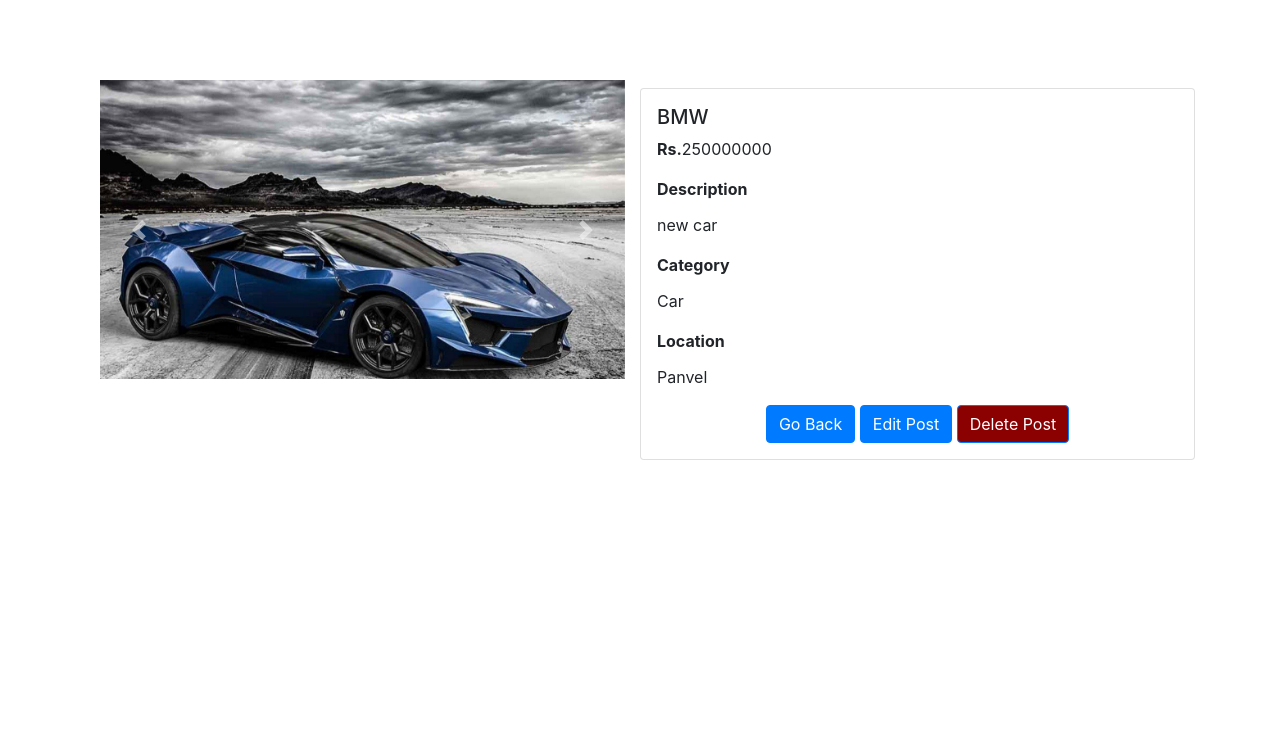
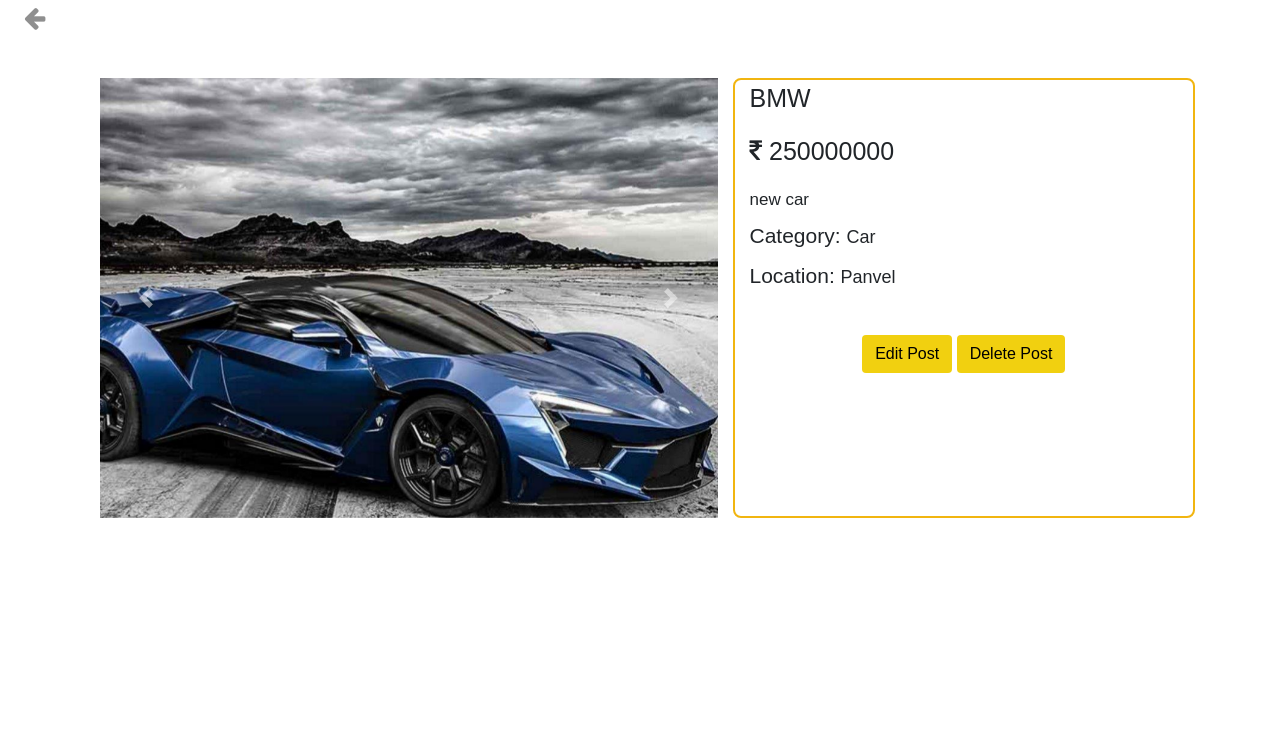
Before and after one commit to kadammayuresh008/Blankabotzproject, a Django app: page /productdetails/1cc6fa89-1714-46df-8fab-cf3b4e303794 in a window 1280 px wide. Shown: the part 58-801 px from the top of the page. After the commit the page ends 576 px from the top, so only its background shows below. Run offline with Django 3.2, Linux system fonts and the light colour scheme; data comes from the database, SQL or seed files in the repository; both versions use the stored data as it was after the commit; some libraries are stand-ins or nearby versions.

Commit message:
css styles done

```diff
--- a/Xyzlo/User/static/css/styles.css
+++ b/Xyzlo/User/static/css/styles.css
@@ -92,7 +92,7 @@ text-decoration: none;
     font-family: Arial, Helvetica, sans-serif;
     font-size: 50px;
     margin-bottom: 5vh;
-    color:rgb(223, 126, 0);
+    color:rgb(253, 188, 10);
 }
 
 .hr {
@@ -229,6 +229,167 @@ text-decoration: none;
     margin-top: 0;
 }
 
+.buyrent-form {
+    padding: 2vh 4vh;
+    margin-top: 5vh;
+    margin-bottom: 2vh;
+}
+
+.buyrent-title {
+    font-family: Arial, Helvetica, sans-serif;
+    margin: 0 0 5vh 0;
+    color:rgb(253, 188, 10);
+}
+
+.buyrent-form select {
+    border-radius: 2vh;
+    background-color: rgb(221, 221, 221);
+    height: 7vh;
+}
+
+.buyrent-btn {
+    background-color: rgb(241, 208, 16);
+    margin-top: 3vh;
+}
+
+.back-btn {
+    font-size: 25px;
+    color: rgb(143, 143, 143);
+    margin: 3vh;
+}
+
+.back-btn:hover {
+    color: black;
+}
+
+.product-details {
+    font-family: Arial, Helvetica, sans-serif;
+}
+
+.product-details img {
+    height: 55vh;
+    background-size: cover;
+    object-fit: cover;
+    cursor: pointer;
+    background-repeat: no-repeat;
+    transition: 0.3s;
+}
+
+.product-details img:hover {
+    opacity: 0.8;
+}
+
+.details {
+    border: 0.3vh solid rgb(241, 181, 16);
+    border-radius: 1vh;
+}
+
+.product-name {
+    font-size: 25px;
+}
+
+.product-price {
+    font-size: 25px;
+}
+
+.product-desc {
+    font-size: 17px;
+    margin-bottom: 1vh;
+}
+
+.location, .category {
+    font-style: bold;
+    font-size: 21px;
+}
+
+.product-location, .product-category {
+    font-size: 18px;
+}
+
+.editpost-btn, .dltpost-btn, .pay-btn {
+    background-color: rgb(241, 208, 16);
+    color: black;
+    margin-top: 4vh;
+}
+
+.editpost-btn:hover, .dltpost-btn:hover, .pay-btn:hover {
+    color: black;
+}
+
+.options {
+    margin-top: 5vh;
+}
+
+.choices-title {
+    font-family: Arial, Helvetica, sans-serif;
+    font-size: 40px;
+    margin-top: 4vh;
+    color:rgb(253, 188, 10);
+    text-align: center;
+}
+
+.choices-form select {
+    border-radius: 2vh;
+    background-color: rgb(221, 221, 221);
+    height: 7vh;
+    margin-right: 1vh;
+}
+
+.products-list {
+    margin: 3vh 2vh;
+}
+
+.product {
+    height: 50vh;
+}
+
+.product img {
+    display: block;
+    margin-right: auto;
+    margin-left: auto;
+    width: 100%;
+    height: 25vh;
+    background-size: cover;
+    object-fit: cover;
+    cursor: pointer;
+    background-repeat: no-repeat;
+    transition: 0.3s;
+}
+
+.product img:hover {
+    opacity: 0.7;
+}
+
+.prod-name {
+    font-family: Bahnschrift;
+    font-size: 20px;
+    margin-bottom: 0;
+}
+
+.heart {
+    font-size: 15px;
+    color:black;
+    margin-top: 1vh;
+}
+
+.prod-price {
+    font-size: 19px;;
+}
+
+.prod-desc {
+    font-size: 16px;
+    margin-bottom: 2vh;
+}
+
+.buyprod-btn, .rentprod-btn {
+    background-color: rgb(241, 208, 16);
+    color: black;
+}
+
+.buyprod-btn:hover, .rentprod-btn:hover {
+    color: black;
+}
+
 /* #wrapper
 {
     text-align:center;
@@ -245,11 +406,6 @@ text-decoration: none;
 .select-selected {
     background-color: Blue;
 } */
-
-.heart {
-    font-size: 15px;
-    color:black;
-}
 
 /*
 #output_image
--- a/Xyzlo/User/templates/productdetails.html
+++ b/Xyzlo/User/templates/productdetails.html
@@ -6,9 +6,10 @@ Productdetails
 
 
 {% block content %}
-<div class="container">
-    <div class="row" style="width: 100%; margin: 10vh 0">
-      <div class="col-sm-6">
+<a href="{% url 'userpost' %}" class="back-btn"><i class="fa fa-arrow-left"></i></a>
+<div class="container product-details">
+    <div class="row" style="width: 100%; margin: 5vh 0">
+      <div class="col-sm-7">
       <div id="carouselExampleControls" class="carousel slide" data-ride="carousel" >
         <div class="carousel-inner">
           {% for i in Images%}
@@ -28,26 +29,23 @@ Productdetails
       </div>
     </div>
         <!-- <img class=" col-sm-6" src="../../media/{{Images.0.image}}" alt="Card image cap"> -->
-        <div class="card col-sm-6" style="padding: 2vh; margin: 1vh 0 0 0">
+        <div class="card col-sm-5 details">
           <!-- <h5 class="card-title">Product Name</h5> -->
-          <h5 class="card-text">{{product.0.product_name}}</h5>
+          <p class="card-text product-name">{{product.0.product_name}}</p>
           <!-- <h5 class="card-title">Product Price</h5> -->
-          <p class="card-text"><b>Rs.</b>{{product.0.product_price}}</p>
-          <b class="card-title">Description</b>
-          <p class="card-text">{{product.0.product_description}}</p>
-          <b class="card-title">Category</b>
-          <p class="card-text">{{product.0.product_category}}</p>
-          <b class="card-title">Location</b>
-          <p class="card-text">{{product.0.product_location}}</p>
+          <p class="card-text product-price"><i class="fa fa-inr"></i> {{product.0.product_price}}</p>
+          <!-- <b class="card-title">Description</b> -->
+          <p class="card-text product-desc">{{product.0.product_description}}</p>
+          <div class="card-title" style="margin-bottom: 1vh;"><span class="category">Category: </span><span class="card-text product-category">{{product.0.product_category}}</span></div>
+          <div class="card-title"><span class="location">Location: </span><span class="card-text product-location">{{product.0.product_location}}</span></div>
           {% if user.email == product.0.pro_email %}
           <div class="col-sm-12 text-center">
-          <a href="{% url 'userpost' %}" class="btn btn-primary">Go Back</a>
-          <a class="btn btn-primary" href="{% url 'editpost' product_id=product.0.product_id %}">Edit Post</a>
-          <a class="btn btn-primary" href="{% url 'deletepost' product_id=product.0.product_id %}" style="background-color:darkred;">Delete Post</a>
+          <a class="btn editpost-btn" href="{% url 'editpost' product_id=product.0.product_id %}">Edit Post</a>
+          <a class="btn dltpost-btn" href="{% url 'deletepost' product_id=product.0.product_id %}">Delete Post</a>
         </div>
         {% else %}
         <div class="col-sm-12 text-center">
-          <a href="#" class="btn btn-primary">Pay</a>
+          <a href="#" class="btn pay-btn">Pay</a>
         </div>
         {% endif %}
         </div>
```
Also changed, not shown: Xyzlo/User/templates/buyrent.html (+4 -6 lines), Xyzlo/User/templates/buyrentchoices.html (+15 -18 lines), Xyzlo/db.sqlite3.
